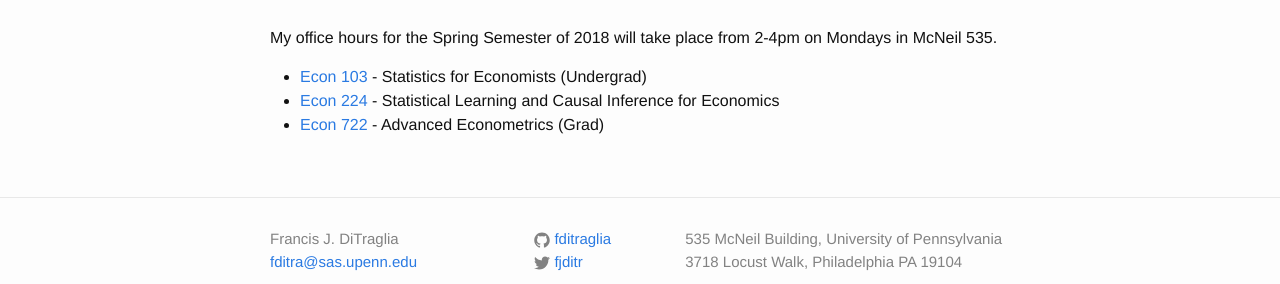
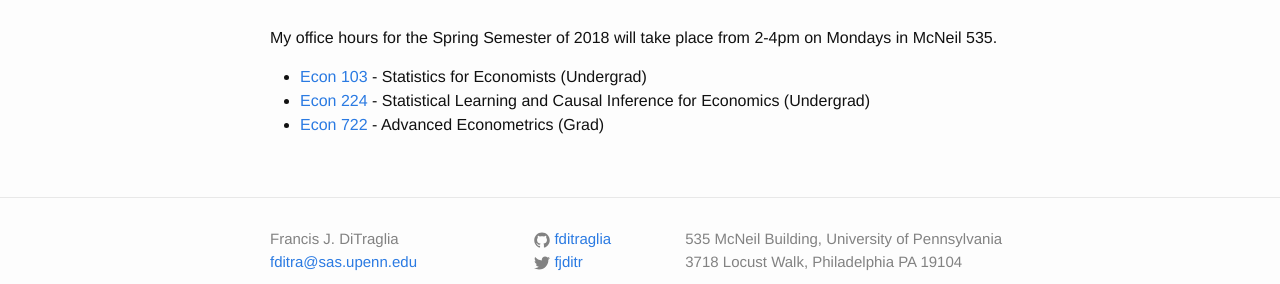
Before and after one commit to fditraglia/fditraglia.github.io, a Jekyll site: the page built from teaching.md, in a window 1280 px wide. Shown: the part 138-422 px from the top of the page. Built offline with Jekyll 4.4.1, drawn with Linux system fonts in a browser that asks for light colours.

Commit message:
add details of 224

```diff
--- a/teaching.md
+++ b/teaching.md
@@ -7,5 +7,5 @@ My office hours for the Spring Semester of 2018 will take place from 2-4pm on Mo
 
 
 - [Econ 103](http://ditraglia.com/Econ103Public) - Statistics for Economists (Undergrad)
-- [Econ 224](http://ditraglia.com/econ224) - Statistical Learning and Causal Inference for Economics
+- [Econ 224](http://ditraglia.com/econ224) - Statistical Learning and Causal Inference for Economics (Undergrad)
 - [Econ 722](http://ditraglia.com/econ722) - Advanced Econometrics (Grad)
```
